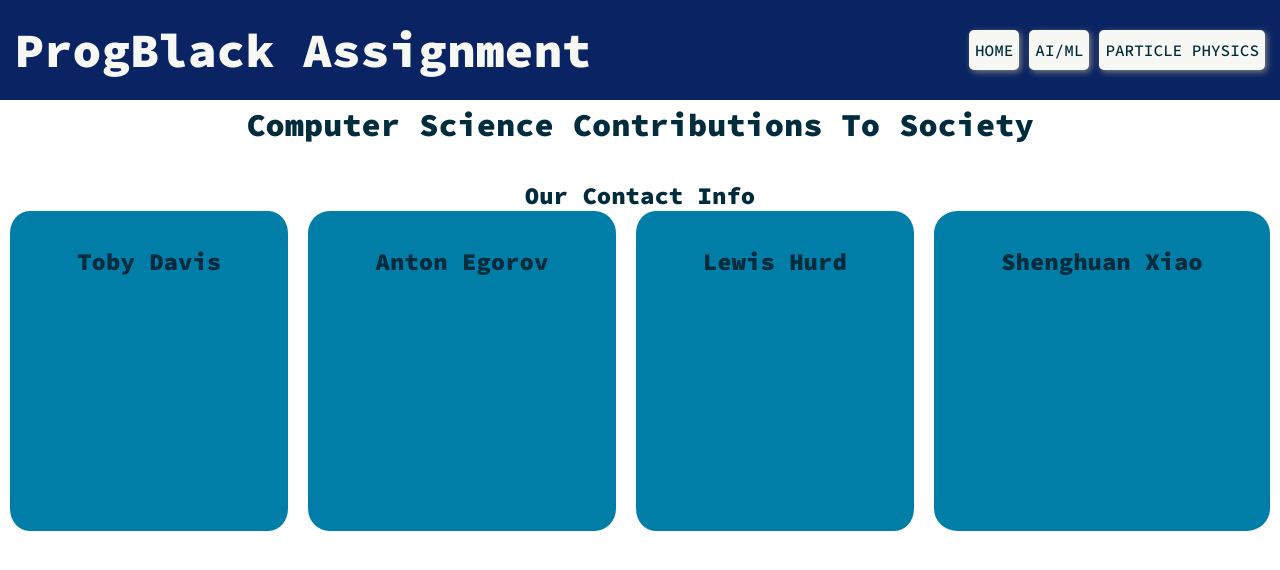
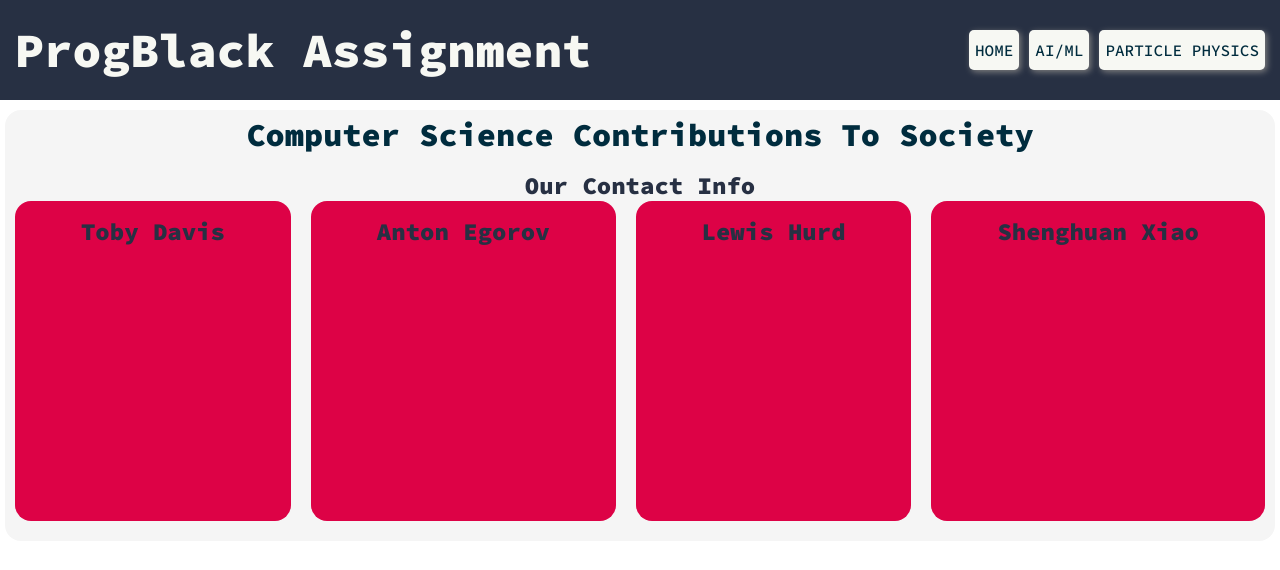
Before and after one commit to Pencilcaseman/ProgBlackFormative23, a React (Create React App) app: page /home in a window 1280 px wide. Shown: the top 570 px of the page. Built offline with nearby package versions, Linux system fonts and the light colour scheme.

Commit message:
Updated CSS Styling

```diff
--- a/src/App.css
+++ b/src/App.css
@@ -1,8 +1,38 @@
-.App {
-  text-align: center;
+/* Height Bug Fix From
+https://stackoverflow.com/questions/38428322/react-component-full-screen-with-height-100 */
+
+:root {
+  --background: #EFF6EE;
+  --white: #ffffff;
+  --header: #273043;
+  --boxes: #f02d3a;
+  --button-hover: #DD0246;
+  --text: #9197ae;
 }
 
-.App-logo {
+html {
+  height: 100%;
+}
+
+body {
+  height: 100%;
+}
+
+div#root {
+  height: 100%; /* remove this line to see div.app is no more 100% height */
+  background-color: var(--white);
+}
+
+div.app {
+  height: 100%;
+  background-color: var(--white);
+}
+
+div h1 h2{
+  color: var(--text);
+}
+
+/* .App-logo {
   height: 40vmin;
   pointer-events: none;
 }
@@ -11,9 +41,9 @@
   .App-logo {
     animation: App-logo-spin infinite 20s linear;
   }
-}
+} */
 
-.App-header {
+/* .App-header {
   background-color: #282c34;
   min-height: 100vh;
   display: flex;
@@ -26,7 +56,7 @@
 
 .App-link {
   color: #61dafb;
-}
+} */
 
 @keyframes App-logo-spin {
   from {
--- a/src/App.js
+++ b/src/App.js
@@ -4,13 +4,14 @@ import {
 } from 'react-router-dom';
 import './App.css';
 
+import ArtificialIntelligence from "./components/pages/ArtificialIntelligence";
 import Home from './components/pages/Home';
-import ArtificialIntelligence from "./components/pages/ArtificialIntelligence";
 import PageNotFound from './components/pages/PageNotFound';
 import ParticlePhysics from './components/pages/ParticlePhysics';
 
 function App() {
   return (
+    <div className='App'>
     <Router>
       <Routes>
         <Route path='/home' element={<Home />} />
@@ -19,6 +20,7 @@ function App() {
         <Route path='/particlephysics' element={<ParticlePhysics />} />
       </Routes>
     </Router>
+    </div>
   );
 }
 
--- a/src/components/layout/Box.css
+++ b/src/components/layout/Box.css
@@ -9,7 +9,7 @@
     flex-direction: column;
     height: 300px;
     text-align: center;
-    background-color: #007EA7;
+    background-color: #DD0246;
     color: #F7F8f3;
     margin-left: 10px;
     margin-right: 10px;
@@ -18,6 +18,11 @@
     padding-top: 10px;
     padding-bottom: 10px;
     flex-grow: 1;
-    border-radius: 7%;
+    border-radius: 1rem;
     font-family: 'SourceCodePro-Black';
+    box-shadow: #f02d3a;
 }
+
+.box h2 {
+    color: #F7F8f3;
+}
--- a/src/components/layout/Button.css
+++ b/src/components/layout/Button.css
@@ -53,7 +53,7 @@
     .button-container button.custom-button.white:hover{
     cursor: pointer;
     color: white;
-    background-color: #78bcc4;
+    background-color: #DD0246;
     opacity: 0.9;
     box-shadow: 2px 2px 20px grey;
     }
--- a/src/components/layout/Header.css
+++ b/src/components/layout/Header.css
@@ -6,7 +6,7 @@
 
 .container {
     display: flex;
-    background-color: #0A2463;
+    background-color: #273043;
     height: 100px;
     width: auto;
 }
--- a/src/components/pages/Home.css
+++ b/src/components/pages/Home.css
@@ -4,22 +4,32 @@
       align-items: center;
     }
   }
+  :root{
+    --text: white;
+    --h2: #273043;
+  }
 
  .layout{
      display: flex;
      flex-direction: column;
+     background-color: whitesmoke;
+     padding-bottom: 20px;
+     margin-top: 10px;
+     margin-left: 5px;
+     margin-right: 5px;
+     border-radius: 1rem;
  }
   .layout h1 {
      text-align: center;
      padding-top: 5px;
-     color: #002c3e;
+     color: var(--text);
      font-family: 'SourceCodePro-Black';
   }
 
   .layout h2 {
     text-align: center;
     padding-top: 5px;
-    color: #002c3e;
+    color: var(--h2);
     font-family: 'SourceCodePro-Black';
   }
 
```
